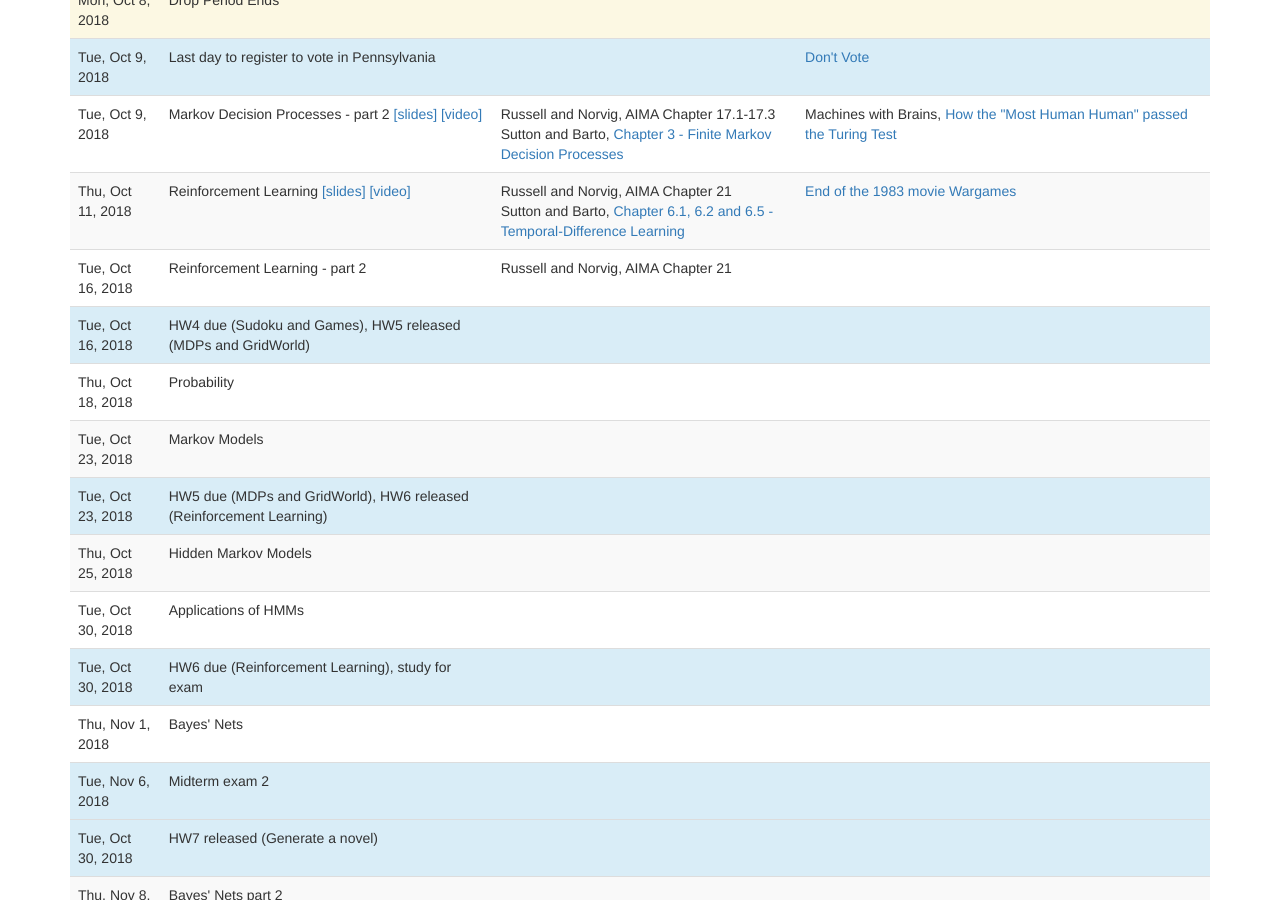
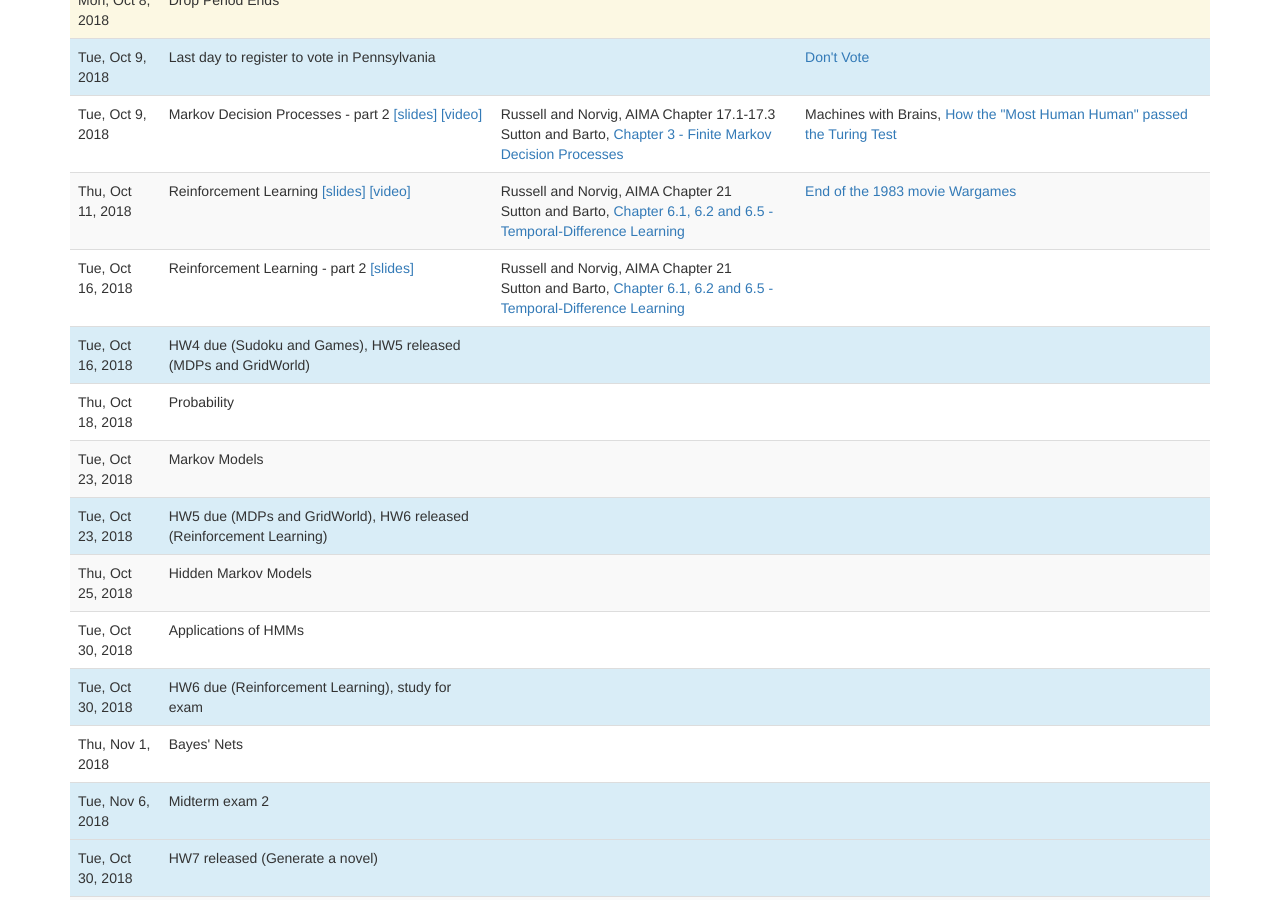
Before and after one commit to artificial-intelligence-class/artificial-intelligence-class.github.io, a Jekyll site: the page built from lectures.md, in a window 1280 px wide and 900 px high, scrolled down 1578 px. Built offline with Jekyll 4.4.1, drawn with Linux system fonts in a browser that asks for light colours; nearby versions of some CDN libraries; a script that is not in the unit is left out.

Commit message:
Reinforcement learning 2 lecture

```diff
--- a/_data/lectures.yaml
+++ b/_data/lectures.yaml
@@ -271,13 +271,21 @@
       title: End of the 1983 movie Wargames
 -
   date: 2018-10-16
-  slides:
+  slides: 12-Reinforcement-Learning-2.pdf
   title:  Reinforcement Learning - part 2
   readings:
     -
       title: AIMA Chapter 21
       authors: Russell and Norvig
       optional: false
+    -
+      title: Chapter 6.1, 6.2 and 6.5 - Temporal-Difference Learning
+      authors: Sutton and Barto
+      url: https://drive.google.com/file/d/1opPSz5AZ_kVa1uWOdOiveNiBFiEOHjkG/view
+  videos:
+      authors: Stanford University
+      url: https://www.youtube.com/watch?v=M-QUkgk3HyE
+      title: Autonomous Helicopters Teach Themselves to Fly Stunts
 -
   date: 2018-10-16
   title:  HW4 due (Sudoku and Games), HW5 released (MDPs and GridWorld)
```
Also changed, not shown: 2 other files.
